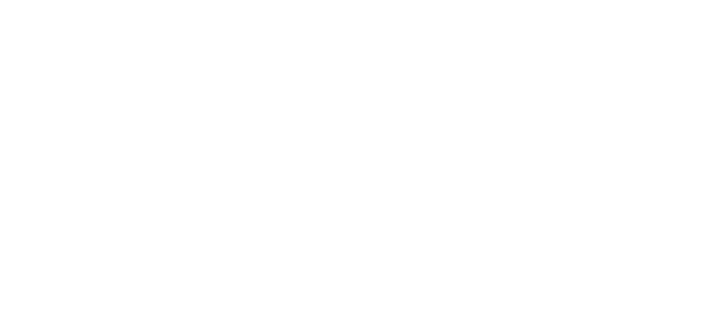
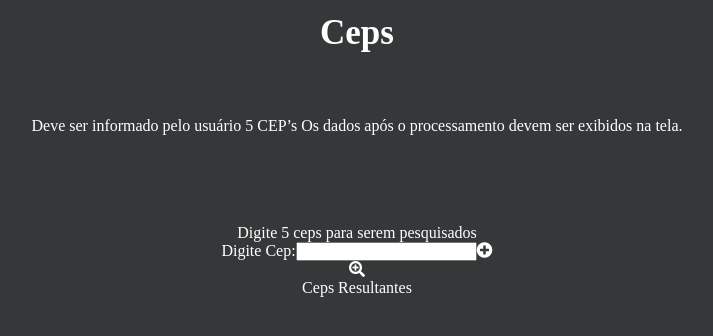
Before and after one commit to mazzillio/Teste-FullStack, a React (Create React App) app in the folder front/: page /ceps in a window 1280 px wide. Before the commit this address had no page. Shown: the top 336 px of the page, without its empty margins (283-996 px from the left). Built offline with nearby package versions, Linux system fonts and the light colour scheme.

Commit message:
Término das funcionalidades

```diff
--- a/front/package.json
+++ b/front/package.json
@@ -3,6 +3,9 @@
   "version": "0.1.0",
   "private": true,
   "dependencies": {
+    "@fortawesome/fontawesome-svg-core": "^1.2.36",
+    "@fortawesome/free-solid-svg-icons": "^5.15.4",
+    "@fortawesome/react-fontawesome": "^0.1.16",
     "@testing-library/jest-dom": "^5.14.1",
     "@testing-library/react": "^12.0.0",
     "@testing-library/user-event": "^13.2.1",
--- a/front/public/index.html
+++ b/front/public/index.html
@@ -9,8 +9,13 @@
       name="description"
       content="Web site created using create-react-app"
     />
+
     <link rel="stylesheet" href="./index.css">
     <link rel="apple-touch-icon" href="%PUBLIC_URL%/logo192.png" />
+    <link
+      href="https://use.fontawesome.com/releases/v5.0.10/css/all.css"
+      rel="stylesheet"
+    />
     <!--
       manifest.json provides metadata used when your web app is installed on a
       user's mobile device or desktop. See https://developers.google.com/web/fundamentals/web-app-manifest/
--- /dev/null
+++ b/front/src/assets/ceps.module.css
@@ -0,0 +1,8 @@
+.div{
+    height: 100vh;
+    background-color: #353839;
+    display: block;
+    text-align: center;
+    color:white;
+    padding-top: 1%;
+}
--- /dev/null
+++ b/front/src/assets/container.module.css
@@ -0,0 +1,9 @@
+.container{
+    height: 100vh;
+    background-color: #353839;
+    display: block;
+    text-align: center;
+    color:white;
+    padding-top: 1%;
+    justify-content: center;
+}
--- a/front/src/assets/header.module.css
+++ b/front/src/assets/header.module.css
@@ -1,3 +1,4 @@
 .header p{
+    text-align: center;
     margin-top: 5%;
 }
--- /dev/null
+++ b/front/src/assets/listCeps.module.css
@@ -0,0 +1,25 @@
+.div{
+    width: 100%;
+    background-color: #353839;
+}
+.list{
+    padding: 0 5%;
+    list-style:none;
+    display: grid;
+    grid-template-columns: repeat(3,1fr);
+}
+.list ul{
+    list-style: none;
+    margin:8% 8% 8%;
+    background-color: #98ff98;
+    border:1px solid #98ff98;
+    border-radius: 0 10px 0 10px;
+    color:#353839;
+    max-width: 60%;
+    text-align: left;
+    padding: 4%;
+}
+.list li{
+    font-size: small;
+    margin:0 auto 4%;
+}
--- /dev/null
+++ b/front/src/components/ceps.js
@@ -0,0 +1,65 @@
+import Container from "./container";
+import Header from "./header";
+import styles from '../assets/ceps.module.css'
+import { useState } from "react/cjs/react.development";
+import { api } from "../services/api";
+import ListCeps from "./listCeps";
+
+
+export default function Ceps()
+{
+    const [cepDigitado,setCepsDigitado]=useState('')
+    const [cepsVector,setCepsVector]=useState([])
+    const [infosCeps,setInfosCeps]=useState([])
+    const handleCep=(value)=>{
+       setCepsDigitado(value)
+    }
+    console.log(cepsVector)
+    const click=()=>{
+        setCepsVector(prev=>([...prev,cepDigitado]))
+        setCepsDigitado('')
+    }
+    const buscaCeps=async()=>{
+        try {
+            const cepsResults=await api.post('/ceps',{"dados":cepsVector})
+             setInfosCeps(cepsResults.data)
+            console.log(cepsResults)
+        } catch (error) {
+            console.log(error.message)
+        }
+    }
+    return (
+        <Container>
+            <>
+            <Header
+                title='Ceps'
+                text={`Deve ser informado pelo usuário 5 CEP’s
+                Os dados após o processamento devem ser exibidos na tela.
+                `}
+            />
+            <div style={{marginTop:'7%'}}>
+                <p>Digite 5 ceps para serem pesquisados</p>
+                <label for="Cep">Digite Cep:</label>
+                <input name="Cep" value={cepDigitado} onChange={(e)=>handleCep(e.target.value)}/>
+                <i class="fas fa-plus-circle" onClick={click}></i>
+                <ul>
+                {
+                    cepsVector.lenght!==0?cepsVector.map((cep,key)=>{
+                        return<li key={key}>{cep}</li>
+                    }):null
+                }
+                </ul>
+                <i class="fas fa-search-plus" onClick={buscaCeps}></i>
+                    <p>Ceps Resultantes</p>
+               {
+                infosCeps?<ListCeps ceps={infosCeps}/>:null
+                }
+            </div>
+            </>
+       </Container>
+    )
+
+
+
+
+}
--- /dev/null
+++ b/front/src/components/container.js
@@ -0,0 +1,11 @@
+import styles from '../assets/container.module.css'
+
+const Container=({children})=>
+{
+
+    return (<div className={styles.container}>
+        {children}
+    </div>)
+}
+
+export default Container
--- /dev/null
+++ b/front/src/components/listCeps.js
@@ -0,0 +1,31 @@
+import styles from '../assets/listCeps.module.css'
+
+
+
+export default function ListCeps({ceps})
+{
+    return(
+    <div className={styles.div}>
+        <ul className={styles.list}>
+        {
+            ceps.map((cep,key)=>{
+                return(cep.logradouro!==''?
+                    <ul key={key}>
+                        <li>CEP:{cep.cep?cep.cep:' CEP não encontrado'}</li>
+                        <li>Logradouro:{cep.logradouro}</li>
+                        <li>Complemento:{cep.complemento}</li>
+                        <li>Bairro:{cep.bairro}</li>
+                        <li>Localidade:{cep.localidade}</li>
+                        <li>Uf:{cep.uf}</li>
+                        <li>Ibge:{cep.ibge}</li>
+                        <li>Gia:{cep.gia}</li>
+                        <li>DDD:{cep.ddd}</li>
+                        <li>Siafi:{cep.siafi}</li>
+                    </ul>:null
+                )
+            })
+        }
+    </ul>
+    </div>
+    )
+}
--- a/front/src/components/veiculo.js
+++ b/front/src/components/veiculo.js
@@ -67,6 +67,7 @@
                     veiculos?veiculos.map((veiculo,key)=>{
                         return (
                                 <InfoVeiculos key={key} veiculo={veiculo}/>
+
                                 )
                             })
                             :null
--- a/front/src/index.js
+++ b/front/src/index.js
@@ -6,7 +6,7 @@
 import Palindromo from './components/palindromo';
 import Troco from './components/troco';
 import Veiculos from './components/veiculo';
-
+import Ceps from './components/ceps'
 
 ReactDOM.render(
   <React.StrictMode>
@@ -16,6 +16,7 @@
             <Route path="/palindromo" element ={<Palindromo/>} />
             <Route path="/troco" element={<Troco/>} />
             <Route path="/veiculos" element={<Veiculos/>} />
+            <Route path="/ceps" element={<Ceps/>}/>
         </Routes>
     </BrowserRouter>
   </React.StrictMode>,
```
Also changed, not shown: 1 other file (tests, documents, lock files or other folders).
